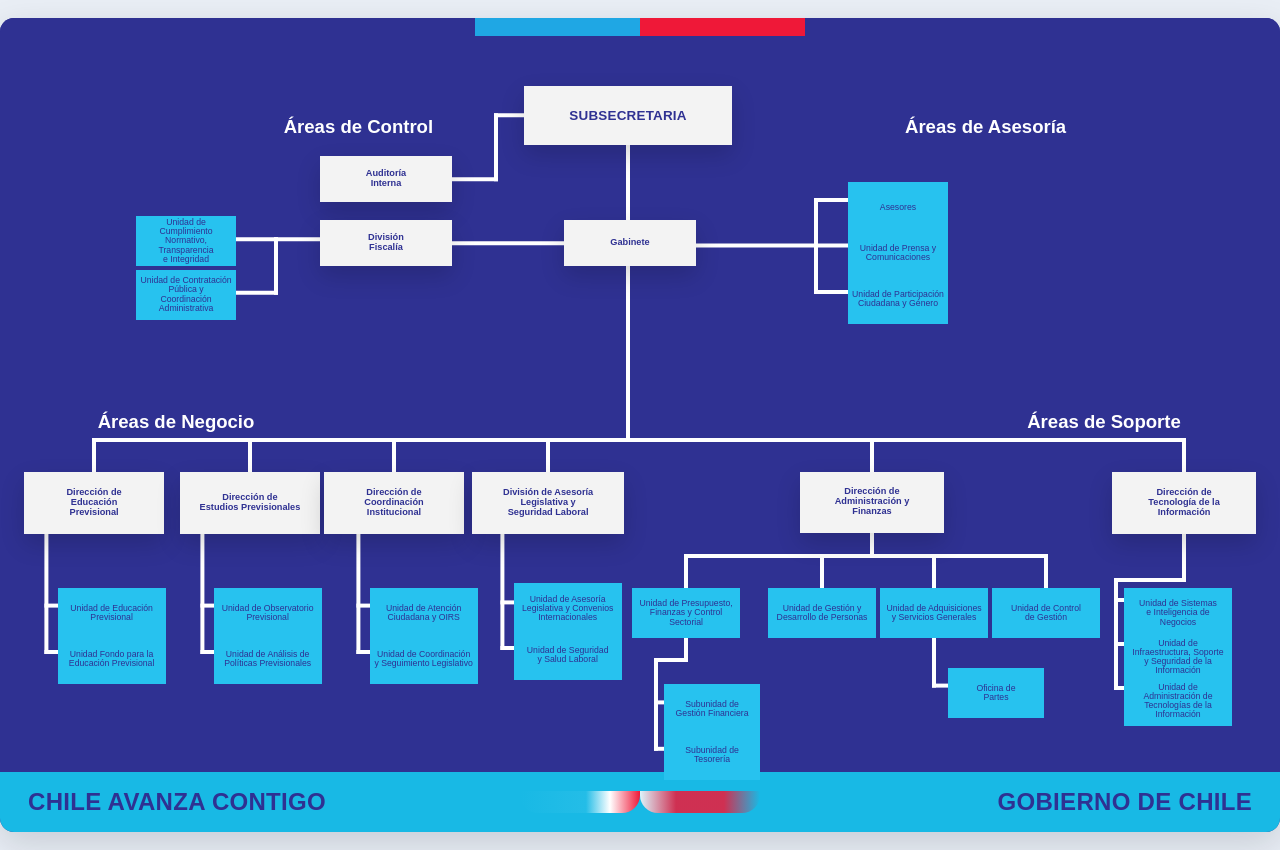
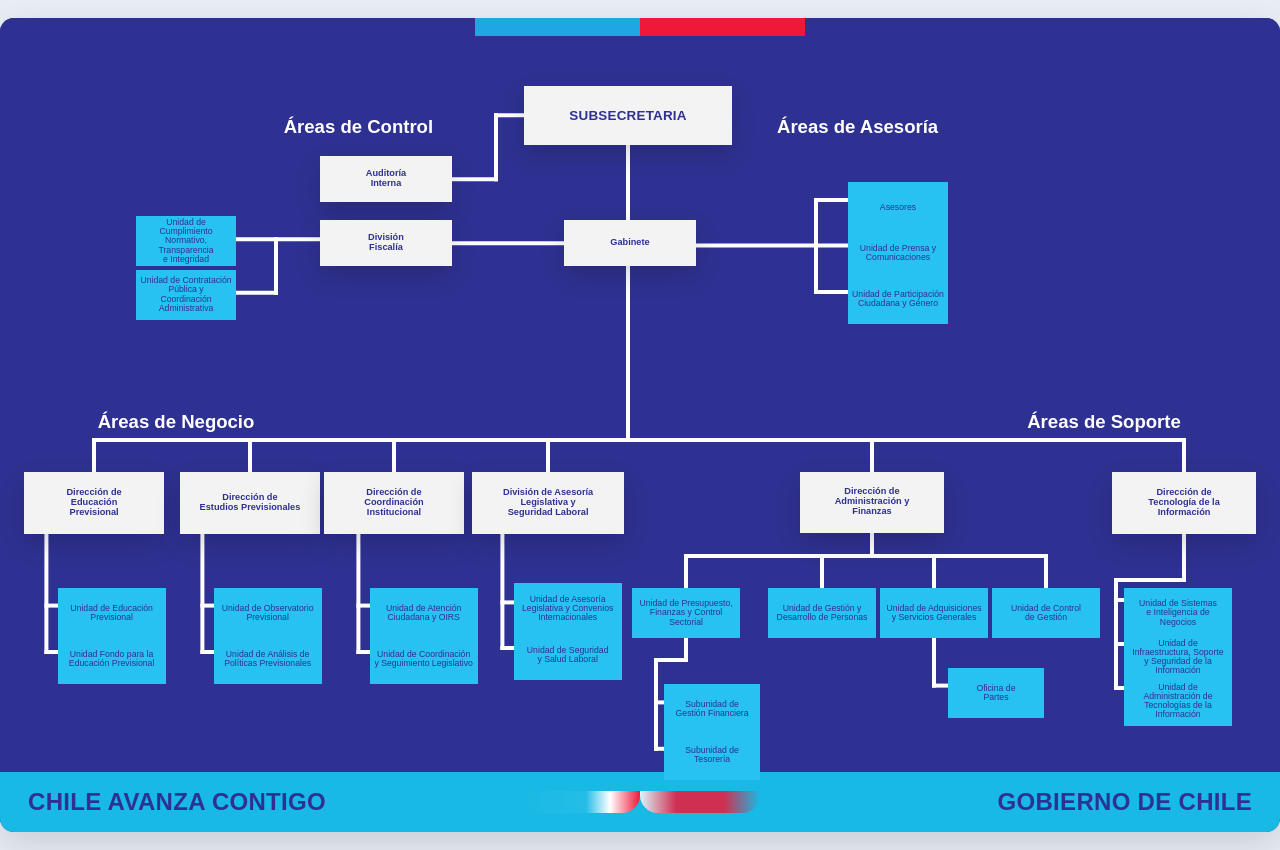
Before and after one commit to YULY0917/organigrama-copia, a plain HTML site: page index.html in a window 1280 px wide. Drawn offline with Linux system fonts and the light colour scheme.

Commit message:
Update index.html

```diff
--- a/index.html
+++ b/index.html
@@ -343,7 +343,7 @@
 
 <!-- TÍTULOS -->
 <div class="section-title" style="left:28%; top:11%;">Áreas de Control</div>
-<div class="section-title" style="left:77%; top:11%;">Áreas de Asesoría</div>
+<div class="section-title" style="left:67%; top:11%;">Áreas de Asesoría</div>
 <div class="section-title" style="left:13.75%; top:51.09%;">Áreas de Negocio</div>
 <div class="section-title" style="left:86.25%; top:51.09%;">Áreas de Soporte</div>
 
```
